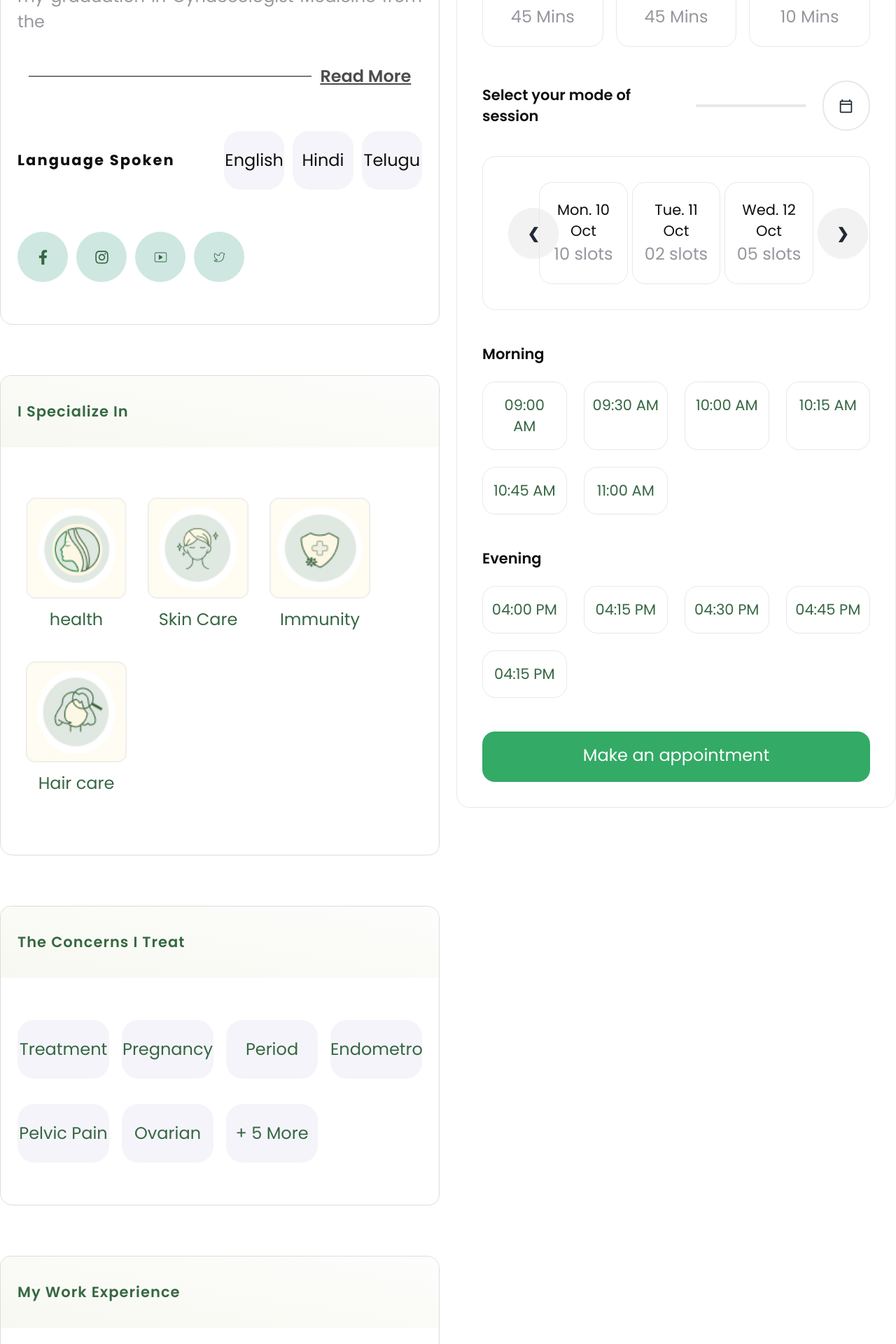
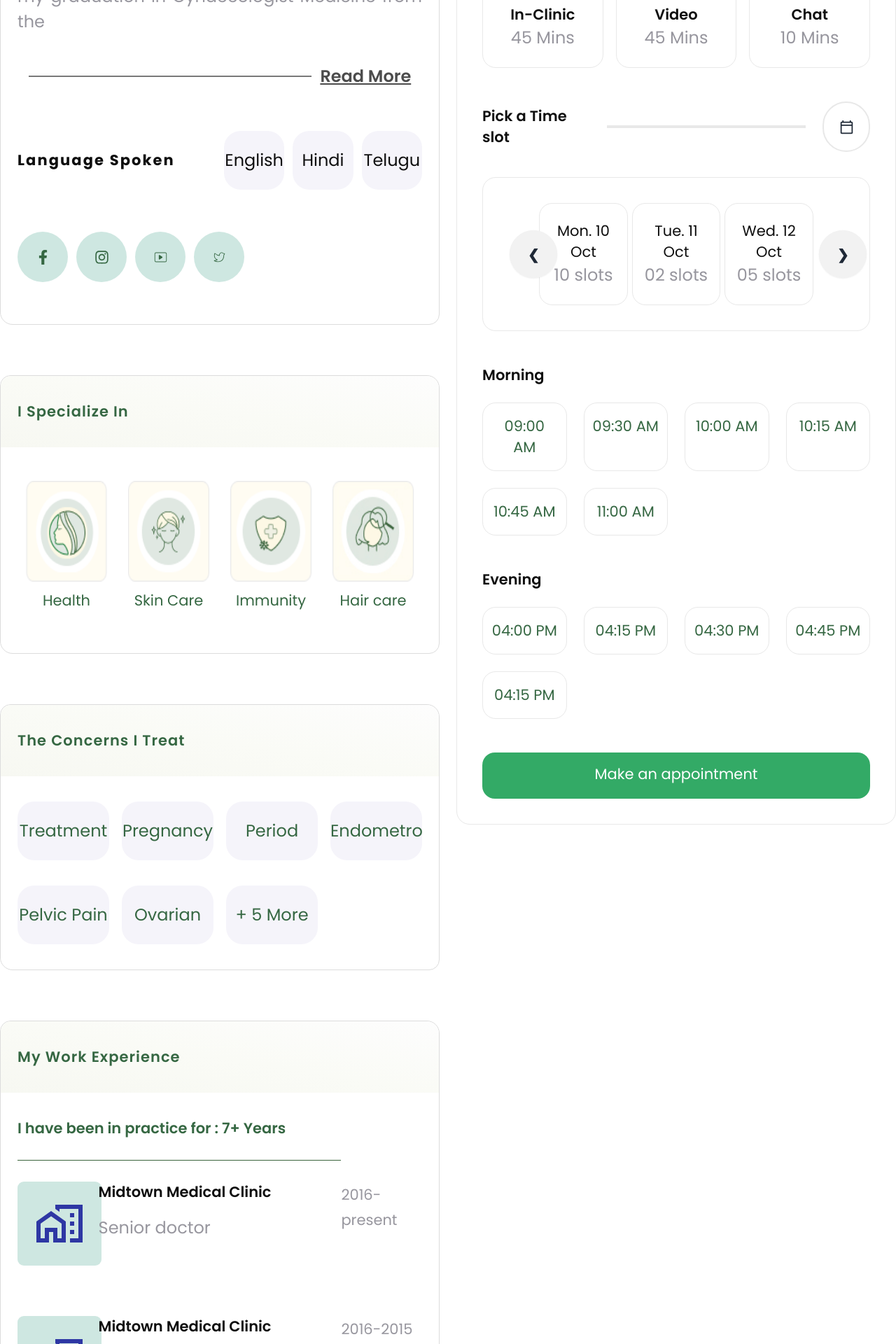
Before and after one commit to subroto23/jobTask-Doctor, a React (Vite) app: page /find-doctors in a window 1280 px wide. Shown: the part 880-2800 px from the top of the page at 70% size. Built offline with nearby package versions, Linux system fonts and the light colour scheme.

Commit message:
ResponstiveNess Adding

```diff
--- a/src/components/DoctorProfile/DoctorProfileCard.tsx
+++ b/src/components/DoctorProfile/DoctorProfileCard.tsx
@@ -5,9 +5,9 @@ import { FaPlus } from "react-icons/fa6";
 const DoctorProfileCard = () => {
   return (
     <div className="border border-[#DCDCDC] rounded-[15px_18px] text-skin-secoundry pb-4">
-      <div className="rounded-[15px_18px_0px_0px] bg-gradient-to-tr from-skin-gradent-start via-skin-gradent-center to-skin-gradent-end py-6 px-4 font-semibold flex justify-between items-center">
+      <div className="rounded-[15px_18px_0px_0px] bg-gradient-to-tr from-skin-gradent-start via-skin-gradent-center to-skin-gradent-end md:py-6 py-3 px-4 font-semibold flex md:justify-between justify-center items-center flex-wrap gap-3">
         <span className="text-sm tracking-wider text-skin-primary">
-          A Little About me{" "}
+          A Little About me
         </span>
         <WithoutBacgroundButton
           props={"Follow"}
@@ -21,7 +21,7 @@ const DoctorProfileCard = () => {
           Completed my graduation in Gynaecologist Medicine from the
         </p>
         <div className="flex justify-center items-center gap-2 py-2">
-          <hr className="w-[70%] border border-[#797979]" />
+          <hr className="md:w-[70%] w-[40%] border border-[#797979]" />
           <button className="font-semibold text-skin-strong-text underline">
             Read More
           </button>
--- a/src/components/RightSide/HorizentalScrollinfgCard/HoeizontialScrollingCard.tsx
+++ b/src/components/RightSide/HorizentalScrollinfgCard/HoeizontialScrollingCard.tsx
@@ -41,7 +41,7 @@ const HoeizontialScrollingCard = () => {
   };
   return (
     <div className="grid md:grid-cols-11 items-center gap-1">
-      <div>
+      <div className="md:block hidden">
         <a href="#slide4" className="btn btn-circle">
           ❮
         </a>
@@ -65,7 +65,7 @@ const HoeizontialScrollingCard = () => {
           "text-skin-danger fonst-bold"
         )}
       </div>
-      <div>
+      <div className="md:block hidden">
         <a href="#slide2" className="btn btn-circle">
           ❯
         </a>
--- a/src/components/RightSide/PickTime/PickTimeSlot.tsx
+++ b/src/components/RightSide/PickTime/PickTimeSlot.tsx
@@ -4,12 +4,12 @@ import HoeizontialScrollingCard from "../HorizentalScrollinfgCard/HoeizontialScr
 const PickTimeSlot = () => {
   return (
     <div>
-      <div className="mt-8 flex items-center gap-4">
-        <h1 className="text-sm text-skin-secoundry font-semibold">
-          Select your mode of session
+      <div className="mt-8 flex items-center justify-center md:justify-start gap-4">
+        <h1 className="text-sm text-skin-secoundry font-semibold text-center md:text-start">
+          Pick a Time slot
         </h1>
-        <hr className="border-2 border-[#E8E8E8]  w-[30%]" />
-        <div className="border-2 border-skin-border-secoundry rounded-full w-12 h-12 flex items-center justify-center">
+        <hr className="border-2 border-[#E8E8E8]  w-[55%] md:block hidden" />
+        <div className=" hidden border-2 border-skin-border-secoundry rounded-full w-12 h-12 md:flex items-center justify-center">
           <span>
             <MdOutlineCalendarToday className="text-sm" />
           </span>
--- a/src/components/SocialShare/SocialShare.tsx
+++ b/src/components/SocialShare/SocialShare.tsx
@@ -5,7 +5,7 @@ import { CiTwitter } from "react-icons/ci";
 
 const SocialShare = () => {
   return (
-    <div className="flex gap-2 text-sm px-4 py-6">
+    <div className="flex gap-2 text-sm px-4 md:py-6">
       <div className="w-12 h-12 rounded-full flex justify-center items-center bg-skin-icon-card">
         <span>
           <FaFacebookF className="text-skin-primary text-sm" />
--- a/src/components/SpecializeSection/SpecializeSection.tsx
+++ b/src/components/SpecializeSection/SpecializeSection.tsx
@@ -7,23 +7,27 @@ import HairCare from "../../assets/images/HairCare.jpg";
 const SpecializeSection = () => {
   return (
     <TitleBasedSection title={"I Specialize In"}>
-      <div className="flex flex-wrap gap-1">
+      <div className="grid md:grid-cols-4 grid-cols-2 gap-1">
         <div className="border-skin-border-primary p-2 flex flex-col justify-center">
           <img src={womenHealth} className="w-24 h-24" />
-          <p className="text-center text-skin-primary py-2">health</p>
+          <p className="text-center text-skin-primary py-2 text-sm">Health</p>
         </div>
 
         <div className="border-skin-border-primary p-2 flex flex-col justify-center">
           <img src={skinCare} className="w-24 h-24" />
-          <p className="text-center text-skin-primary py-2">Skin Care</p>
+          <p className="text-center text-skin-primary py-2 text-sm">
+            Skin Care
+          </p>
         </div>
         <div className=" border-skin-border-primary p-2 flex flex-col justify-center">
           <img src={Immunity} className="w-24 h-24" />
-          <p className="text-center text-skin-primary py-2">Immunity</p>
+          <p className="text-center text-skin-primary py-2 text-sm">Immunity</p>
         </div>
         <div className=" border-skin-border-primary p-2 flex flex-col justify-center">
           <img src={HairCare} className="w-24 h-24" />
-          <p className="text-center text-skin-primary py-2">Hair care</p>
+          <p className="text-center text-skin-primary py-2 text-sm">
+            Hair care
+          </p>
         </div>
       </div>
     </TitleBasedSection>
--- a/src/components/WorkAndExpreince/WorkAndExprience.tsx
+++ b/src/components/WorkAndExpreince/WorkAndExprience.tsx
@@ -9,38 +9,41 @@ const WorkAndExprience = () => {
   ) => {
     return (
       <>
-        <div className=" bg-skin-icon-card h-20 w-20 rounded-md flex justify-center items-center">
+        <div className="bg-skin-icon-card h-20 w-20 rounded-md md:flex md:justify-center md:items-center hidden">
           <span>
-            <MdOutlineHomeWork className="text-[#2E37A4] text-5xl" />
+            <MdOutlineHomeWork className="text-[#2E37A4] md:text-5xl text-3xl" />
           </span>
         </div>
-        <div className="col-span-3">
-          <h1 className="text-skin-secoundry text-sm font-semibold mb-3">
+        <div className="md:col-span-3 md:justify-self-start justify-self-center order-0">
+          <h1 className="text-skin-secoundry text-sm font-semibold md:mb-3">
             {title}
           </h1>
-          <span className="text-skin-muted">{degistation}</span>
+          <p className="text-skin-muted md:text-start text-center">
+            {degistation}
+          </p>
         </div>
-        <div className="self-start">
-          <span className="text-skin-muted text-sm">{joiningDate}</span>
+        <div className="self-start md:justify-self-start justify-self-center md:mt-0 -mt-8">
+          <span className="text-skin-muted md:text-sm text-[16px] order-0">
+            {joiningDate}
+          </span>
         </div>
       </>
     );
   };
   return (
     <TitleBasedSection title={"My Work Experience"}>
-      <div className="space-y-10 mb-8">
-        <h1 className="text-skin-primary text-sm font-semibold">
+      <div className="space-y-5 mb-5">
+        <h1 className="text-skin-primary text-sm font-semibold text-center md:text-start">
           I have been in practice for : 7+ Years
         </h1>
-        <hr className="w-[80%] border-skin-border-primary" />
+        <hr className="w-[80%] border-skin-border-primary mx-auto md:mx-0" />
       </div>
-      <div className="grid md:grid-cols-5 grid-cols-1 gap-y-12">
+      <div className="grid md:grid-cols-5 grid-cols-1 md:gap-y-12 gap-y-6 md:border-0">
         {exprienceInfoCreating(
           "Midtown Medical Clinic",
           "Senior doctor",
           "2016-present"
         )}
-
         {exprienceInfoCreating(
           "Midtown Medical Clinic",
           "Senior doctor",
--- a/src/pages/FindDoctors.tsx
+++ b/src/pages/FindDoctors.tsx
@@ -26,7 +26,7 @@ const FindDoctors = () => {
           onClick={() => handleButtonClick(`button${btnNumber}`)}
         >
           <h1
-            className={`text-skin-primary text-sm text-center ${
+            className={`text-skin-primary  text-[16px] md:text-sm text-center ${
               selectedButton === `button${btnNumber}`
                 ? "text-white bg-skin-button-green border-[#3A643B] "
                 : ""
@@ -52,19 +52,19 @@ const FindDoctors = () => {
         {/* Right Side Bar */}
         <div>
           <div className=" border-skin-border-secoundry border p-6 rounded-[19px]">
-            <div className="flex items-center justify-between border-skin-border-secoundry border p-6 rounded-[19px]">
-              <h1 className="text-sm text-skin-secoundry font-semibold">
+            <div className="grid md:grid-cols-2 grid-cols-1 items-center justify-between border-skin-border-secoundry border md:p-6 p-3 rounded-[19px]">
+              <h1 className="text-sm text-skin-secoundry font-semibold text-center md:text-start">
                 Appointment Fee
               </h1>
-              <span className="text-skin-primary text-sm font-semibold">
+              <span className="text-skin-primary text-sm font-semibold justify-self-center md:justify-self-end">
                 ₹699.00
               </span>
             </div>
-            <div className="mt-8 flex items-center gap-4">
-              <h1 className="text-sm text-skin-secoundry font-semibold">
+            <div className="md:mt-8 mt-4 flex items-center md:gap-4">
+              <h1 className="text-sm text-center md:text-start text-skin-secoundry font-semibold">
                 Select your mode of session
               </h1>
-              <hr className="border-2 border-[#E8E8E8] w-[30%]" />
+              <hr className="border-2 border-[#E8E8E8] w-[50%] md:block hidden" />
             </div>
             {/*  */}
             <ModeSessionButton />
@@ -73,7 +73,7 @@ const FindDoctors = () => {
               <h1 className="text-sm text-skin-secoundry font-semibold mb-4">
                 Morning
               </h1>
-              <div className="grid md:grid-cols-4 grid-cols-2 gap-4">
+              <div className="grid md:grid-cols-4 grid-cols-2 md:gap-4 gap-y-2 gap-x-1">
                 {handleButtonActive("09:00 AM", 1)}
                 {handleButtonActive("09:30 AM", 2)}
                 {handleButtonActive("10:00 AM", 3)}
@@ -86,7 +86,7 @@ const FindDoctors = () => {
               <h1 className="text-sm text-skin-secoundry font-semibold mb-4">
                 Evening
               </h1>
-              <div className="grid md:grid-cols-4 grid-cols-2 gap-4">
+              <div className="grid md:grid-cols-4 grid-cols-2 md:gap-4 gap-y-2 gap-x-1">
                 {handleButtonActive("04:00 PM", 7)}
                 {handleButtonActive("04:15 PM", 8)}
                 {handleButtonActive("04:30 PM", 9)}
@@ -95,7 +95,10 @@ const FindDoctors = () => {
               </div>
             </div>
             <div className="mt-8">
-              <Button props={"Make an appointment"} style="w-full" />
+              <Button
+                props={"Make an appointment"}
+                style="w-full md:text-sm text-[16px]"
+              />
             </div>
           </div>
         </div>
--- a/src/utlis/Button/Button.tsx
+++ b/src/utlis/Button/Button.tsx
@@ -7,7 +7,7 @@ const Button = ({ props, style }: IButtonProps) => {
   return (
     <>
       <button
-        className={`bg-skin-button-green rounded-xl md:p-[16px_39px_20px_39px] p-2 text-white ${style}`}
+        className={`bg-skin-button-green rounded-xl md:p-[16px_39px_20px_39px] p-2 text-white text-sm px-3 ${style}`}
       >
         {props}
       </button>
--- a/src/utlis/SectionDecleration/TitleBasedSection.tsx
+++ b/src/utlis/SectionDecleration/TitleBasedSection.tsx
@@ -6,12 +6,12 @@ interface IChildrenProps {
 const TitleBasedSection = ({ children, title }: IChildrenProps) => {
   return (
     <div className="border border-[#DCDCDC] rounded-[15px_18px] text-skin-secoundry mt-12">
-      <div className="rounded-[15px_18px_0px_0px] bg-gradient-to-tr from-skin-gradent-start via-skin-gradent-center to-skin-gradent-end py-6 px-4 font-semibold flex justify-between items-center">
+      <div className="rounded-[15px_18px_0px_0px] bg-gradient-to-tr from-skin-gradent-start via-skin-gradent-center to-skin-gradent-end md:py-6 py-3 px-4 font-semibold flex md:justify-between justify-center items-center">
         <span className="text-sm tracking-wider text-skin-primary">
           {title}
         </span>
       </div>
-      <div className="px-4 py-6 my-4">{children}</div>
+      <div className="px-4 md:py-6 py-4">{children}</div>
     </div>
   );
 };
```
Also changed, not shown: src/components/Banner/DoctorAppoinmentBanner.tsx (+4 -4 lines), src/components/Reviews/Reviews.tsx (+10 -8 lines).
